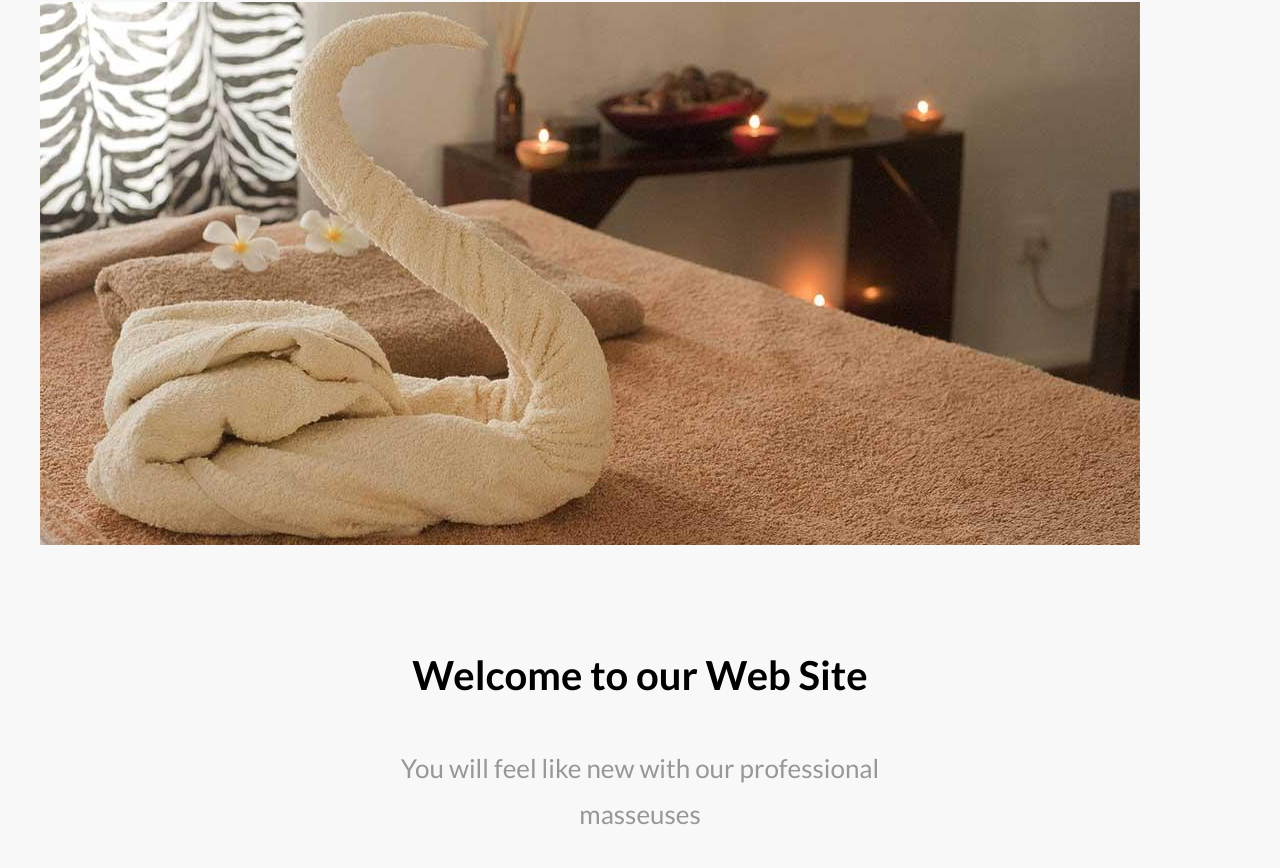
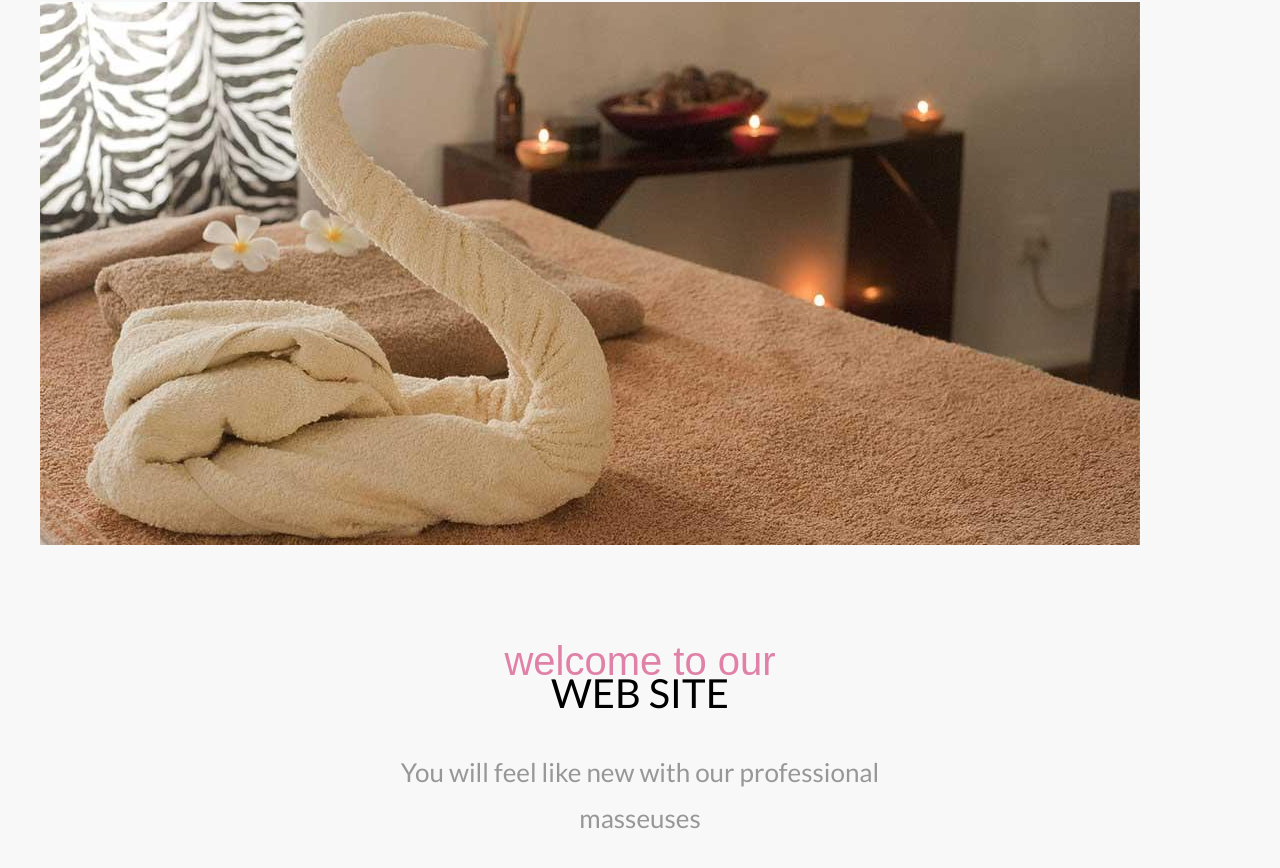
Before and after one commit to ProgrammeRoy/carolinaspaproject, a website: page index.html in a window 1280 px wide. Shown: the part 389-1257 px from the top of the page. Drawn offline with Linux system fonts and the light colour scheme; a web font is replaced by a local one.

Commit message:
welcome completed

```diff
--- a/src/scss/base/_mixins.scss
+++ b/src/scss/base/_mixins.scss
@@ -1,6 +1,7 @@
 @use 'variables' as v;
 
 /** Media Queries **/
+
 @mixin telefono {
     @media (min-width: v.$telefono) {
         @content;
@@ -19,7 +20,6 @@
     }
 }
 
-
 @mixin boton($bgColor, $colorTexto) {
     background-color: $bgColor;
     padding: 2rem 2rem;
@@ -33,7 +33,6 @@
     text-transform: uppercase;
     transition: background-color;
     transition-duration: 300ms;
-
     @include tablet {
         width: auto;
     }
@@ -42,8 +41,24 @@
     }
 }
 
-@mixin grid($columnas, $espaciado ) {
+@mixin grid($columnas, $espaciado) {
     display: grid;
     gap: $espaciado;
     grid-template-columns: repeat($columnas, 1fr);
 }
+
+@mixin headingCursiva {
+    text-align: center;
+    color: v.$secundario;
+    font-family: v.$fuenteCursiva;
+    line-height: .8;
+    font-weight: 400;
+    text-transform: lowercase;
+    font-size: 4rem;
+    span {
+        color: v.$negro;
+        display: block;
+        text-transform: uppercase;
+        font-family: v.$fuentePrincipal;
+    }
+}
--- a/src/scss/ui/contenido/_bienvenida.scss
+++ b/src/scss/ui/contenido/_bienvenida.scss
@@ -2,7 +2,9 @@
 @use 'base/variables' as v;
 .bienvenida {
     text-align: center;
-    &__heading {}
+    &__heading {
+        @include m.headingCursiva;
+    }
     &__texto {
         font-size: 2.6rem;
         color: v.$gris;
```
Also changed, not shown: build/css/app.css, 1 other file.
